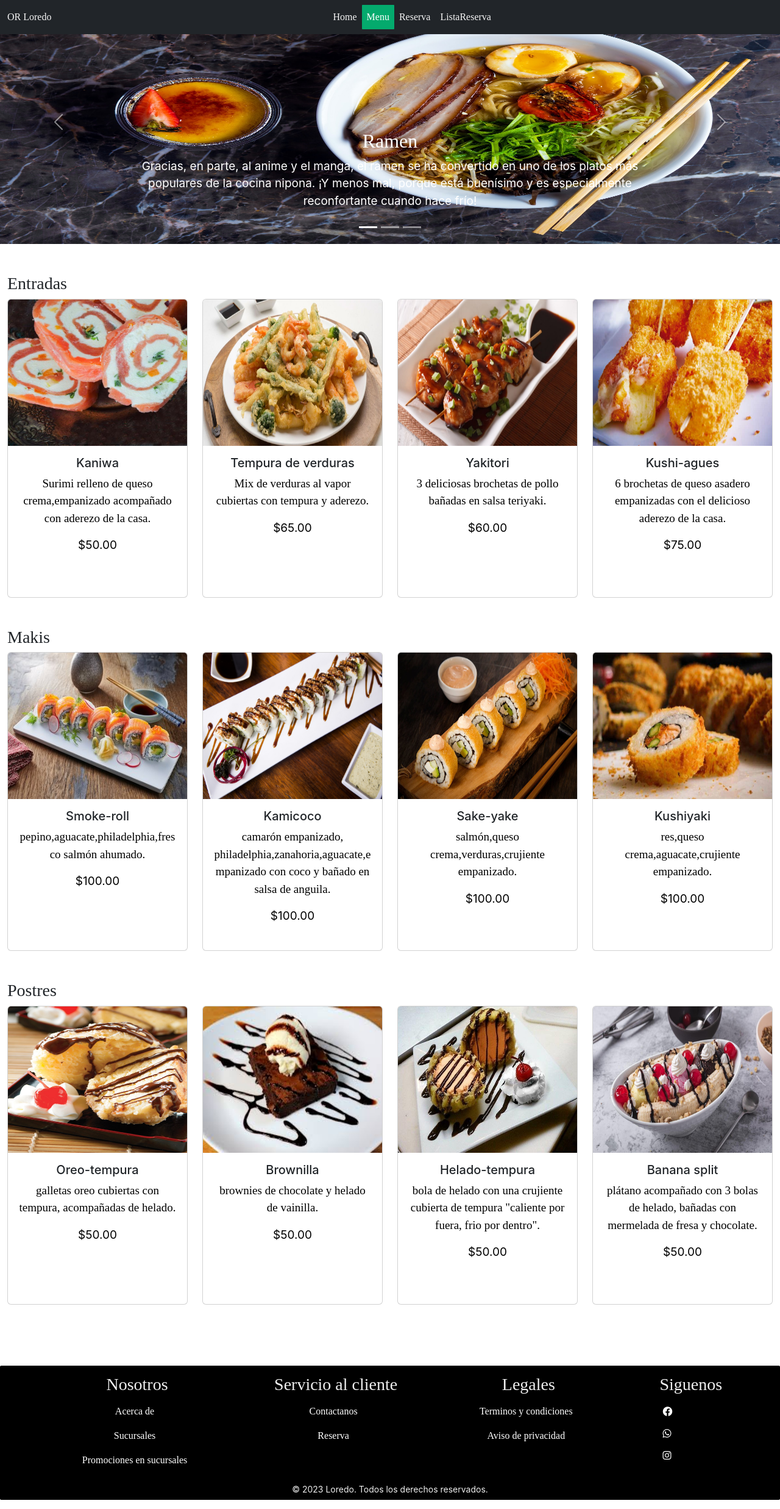
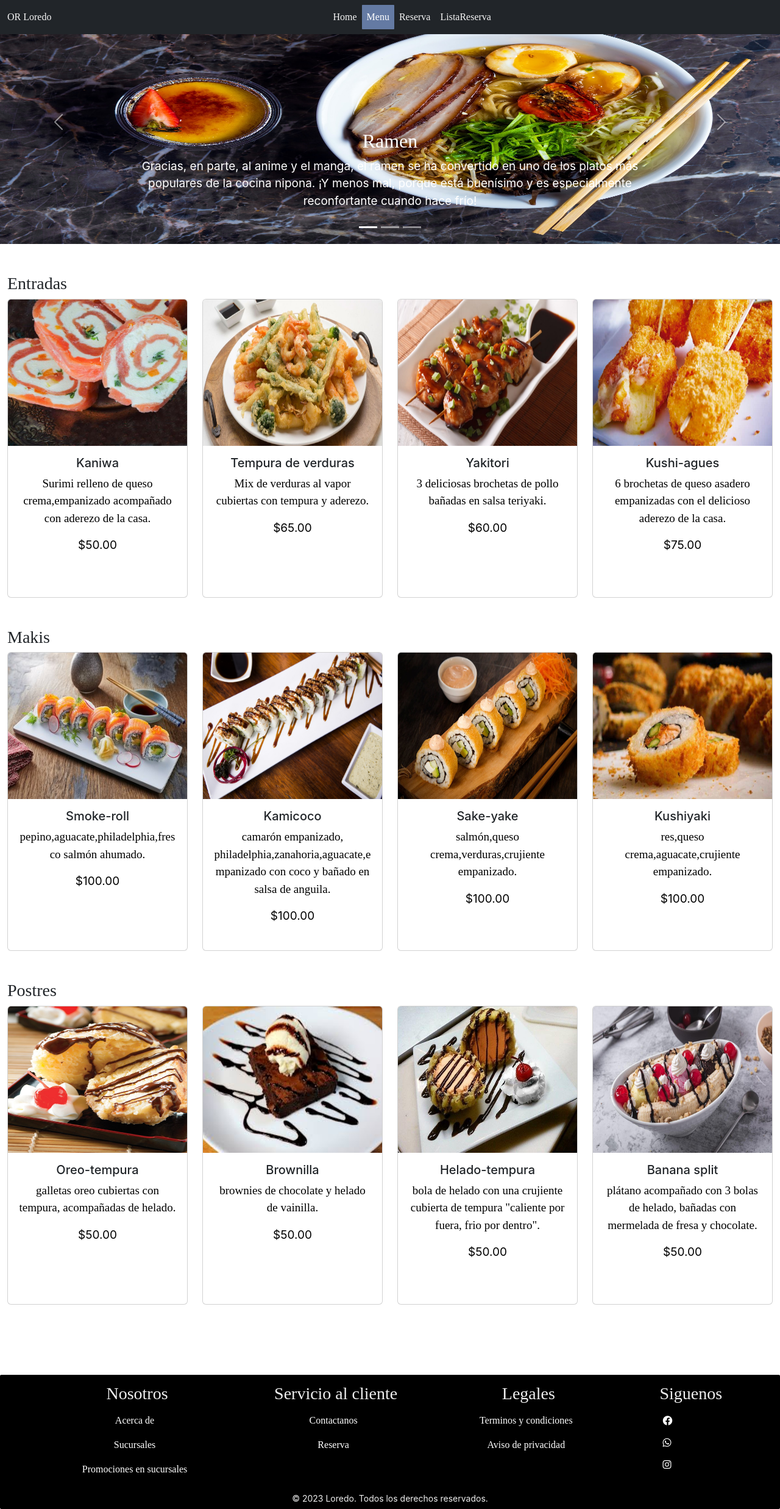
Before and after one commit to gasca14/restaurant-app-react, a React (Create React App) app: page /menu in a window 1280 px wide. Shown: the whole page at 61% size. Built offline with nearby package versions, Linux system fonts and the light colour scheme; a web font is replaced by a local one.

Commit message:
cambios
diseño

```diff
--- a/public/index.html
+++ b/public/index.html
@@ -2,7 +2,7 @@
 <html lang="en">
   <head>
     <meta charset="utf-8" />
-    <!-- <link rel="icon" href="/public/favicon.ico" /> -->
+    <link rel="icon" href="./favicon.ico" />
     <meta name="viewport" content="width=device-width, initial-scale=1" />
     <meta name="theme-color" content="#000000" />
     <meta
--- a/src/components/Footer/Footer.css
+++ b/src/components/Footer/Footer.css
@@ -4,7 +4,7 @@
 
 .pie-pagina{
     width: 100%;
-    margin-top: 100px;
+    margin-top: 115px;
     background-color: black;
     color: #EEEEEE;
     display: flex;
--- a/src/components/Navbar/Navbar.css
+++ b/src/components/Navbar/Navbar.css
@@ -14,7 +14,7 @@ a{
    } */
   /* Add a color to the active/current link */
 #nav a.active {
-    background-color: #04AA6D;
+    background-color: #647AA3;
     border-radius: 1px;
     color: white;
   }
--- a/src/pages/ListaReserva/ListaReserva.css
+++ b/src/pages/ListaReserva/ListaReserva.css
@@ -5,7 +5,7 @@
     font-family: 'Abyssinica SIL', serif;
 }
 #tabla{
-    margin-top: 100px;
+    margin-top: 140px;
 }
 #encab{
     font-family: 'Abyssinica SIL', serif;
--- a/src/pages/ListaReserva/ListaReserva.jsx
+++ b/src/pages/ListaReserva/ListaReserva.jsx
@@ -28,7 +28,7 @@ function ListaReserva() {
                 </div>
                 {/* <code>{JSON.stringify(datos)}</code>  */}
                 <div className="table-responsive">
-                    <table className="table table-striped table-hover table-info table-bordered mt-2">
+                    <table className="table table-striped table-hover table-primary table-bordered mt-2">
                         <thead>
                             <tr>
                                 <th>#</th>
--- a/src/pages/Reserva/Reserva.jsx
+++ b/src/pages/Reserva/Reserva.jsx
@@ -92,7 +92,7 @@ function Reserva() {
                         />
                     </div>
                     <div className="mt-3">
-                        <button className="btn btn-outline-success" type="submit">Enviar</button>
+                        <button className="btn btn-outline-primary" type="submit">Enviar</button>
                     </div>
                 </div>
             </form>
```
Also changed, not shown: public/manifest.json.
